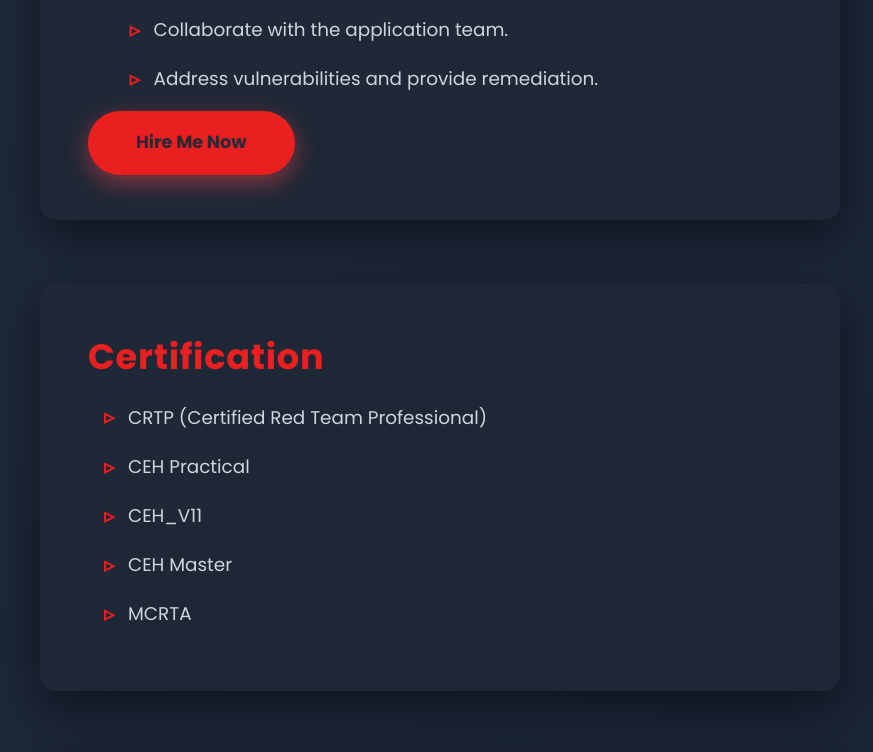
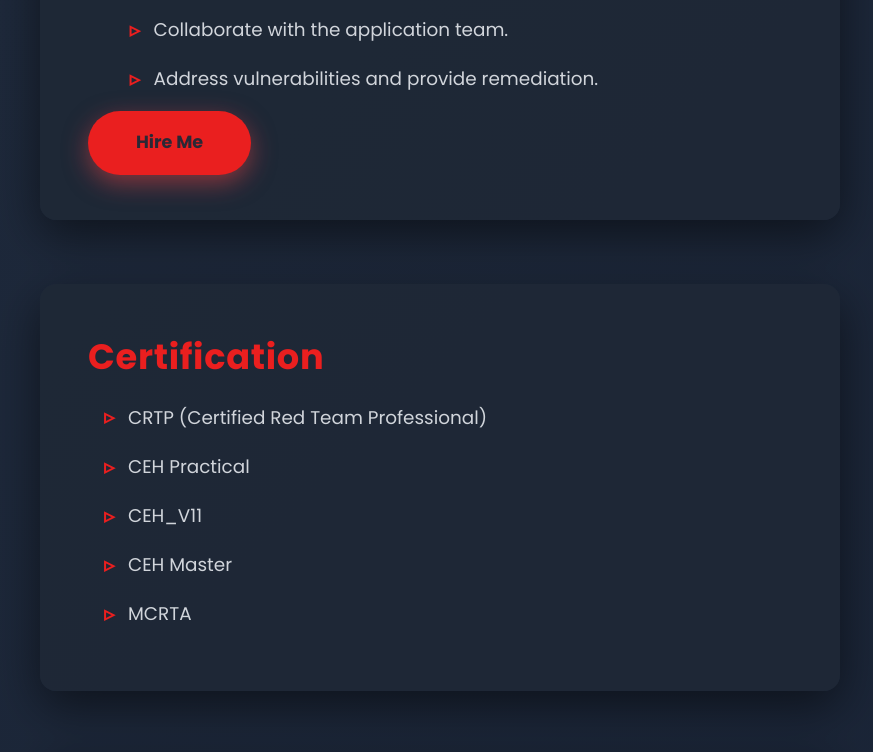
Before and after one commit to anon0x1/github.io, a plain HTML site: page index.html in a window 1280 px wide. Shown: the part 1442-2194 px from the top of the page, without its empty margins (200-1073 px from the left). Drawn offline with Linux system fonts and the light colour scheme.

Commit message:
Update message

```diff
--- a/index.html
+++ b/index.html
@@ -521,7 +521,7 @@ ul li::before {
 
     </ul>
     <p>
-        <a href="mailto:madhurendra011@gmail.com" class="btn" rel="noopener noreferrer" aria-label="Email Me for Penetration Testing Services"> Hire Me Now</a>
+        <a href="mailto:madhurendra011@gmail.com" class="btn" rel="noopener noreferrer" aria-label="Email Me for Penetration Testing Services"> Hire Me</a>
     </p>
   </section>
 
```
